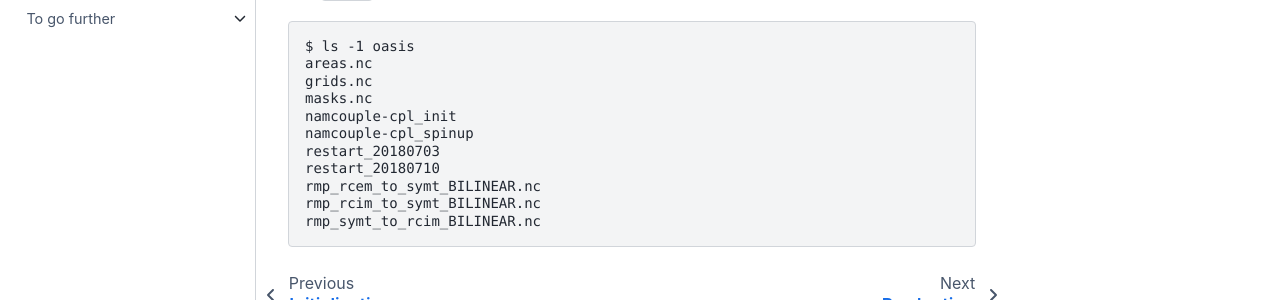
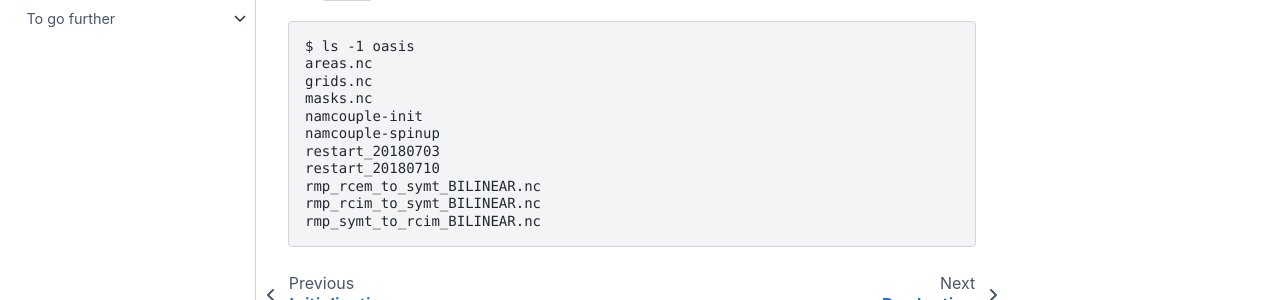
Before and after one commit to DesmetQuentin/training-ros, a Sphinx documentation site: the page built from source/coupling/run/spinup.rst, in a window 1280 px wide and 900 px high, scrolled down 1040 px. Shown: the part 495-795 px from the top of the window. Built offline with Sphinx 7.4.7 and the Sphinx Book theme 1.1.4, drawn with Linux system fonts in a browser that asks for light colours.

Commit message:
fix: misc

```diff
--- a/source/coupling/namelist/namcouple.rst
+++ b/source/coupling/namelist/namcouple.rst
@@ -18,6 +18,8 @@ The first section is ``$NNOREST``:
    #
      F
 
+
+This means TODO
 
 Then, there is ``$NFIELDS``:
 
@@ -270,6 +272,8 @@ Full file example
 Below is an example ``namcouple`` file, implementing nearly everything we've seen on
 this page.
 
+TODO: Explain that it's just an MWE
+
 .. dropdown:: ``namcouple``
 
    .. code::
--- a/source/coupling/namelist/namelists.rst
+++ b/source/coupling/namelist/namelists.rst
@@ -124,7 +124,7 @@ component below:
 They are structured in a very similar way (because coded by the same person):
 
 * ``write_restart_option`` enables writing out the fields at specific timesteps (note that a restart file will be written anyways at the end of the simulation).
-* ``l_write_grids`` enables grid writing during initialization. ``grids.nc``, ``areas.nc`` and ``masks.nc`` are necessary files for the simulation, and must contain information about the grids of all involved components. They can be reused from a previous simulation where the same components were coupled, hence setting this logical to ``.false.``. On the contrary, if the components or their grid change, or if this is the first coupled simulation, then the files must be generated, implying ``l_write_grids`` set to ``.true.``.
+* ``l_write_grids`` enables grid writing during initialization (TODO). ``grids.nc``, ``areas.nc`` and ``masks.nc`` are necessary files for the simulation, and must contain information about the grids of all involved components. They can be reused from a previous simulation where the same components were coupled, hence setting this logical to ``.false.``. On the contrary, if the components or their grid change, or if this is the first coupled simulation, then the files must be generated, implying ``l_write_grids`` set to ``.true.``.
 
 .. important::
 
--- a/source/coupling/run/initialize.rst
+++ b/source/coupling/run/initialize.rst
@@ -308,7 +309,7 @@ We now have our grids, ``namcouple`` and restart files in ``oasis``:
    areas.nc
    grids.nc
    masks.nc
-   namcouple-cpl_init
+   namcouple-init
    restart_20180703
 
 
--- a/source/coupling/run/spinup.rst
+++ b/source/coupling/run/spinup.rst
@@ -263,8 +263,8 @@ You ``oasis`` folder should now look like this:
    areas.nc
    grids.nc
    masks.nc
-   namcouple-cpl_init
-   namcouple-cpl_spinup
+   namcouple-init
+   namcouple-spinup
    restart_20180703
    restart_20180710
    rmp_rcem_to_symt_BILINEAR.nc
--- a/source/coupling/run/structure.rst
+++ b/source/coupling/run/structure.rst
@@ -121,7 +121,7 @@ In the newly copied namelists, modify the following variables:
       * ``directory_offline`` and ``offlinefile`` in ``notebook_offline.f``
       * (If tides are enabled: the directory for ``TIDES`` in ``notebook_tide``)
       * ``default_grid_file_name`` in ``notebook_oasis_generic.f``
-      * ``directory`` in ``notebook_list.f``
+      * ``directory`` in ``notebook_list.f`` (this is the "master" namelist, directly in the ``symphonie`` folder)
 
 
 And that's it! We can proceed the next part.
--- a/source/further/storage.rst
+++ b/source/further/storage.rst
@@ -64,4 +64,4 @@ remains as convenient as it was:
 
    mkdir ~/oasis_namcouples
    cp $RUN/namcouple ~/oasis_namcouples/namcouple-training_cpl_init
-   ln -sf ~/oasis_namcouples/namcouple-training_cpl_init oasis/namcouple-cpl_init
+   ln -sf ~/oasis_namcouples/namcouple-training_cpl_init oasis/namcouple-init
```
Also changed, not shown: other parts of source/coupling/run/initialize.rst (+2 -1 lines).
